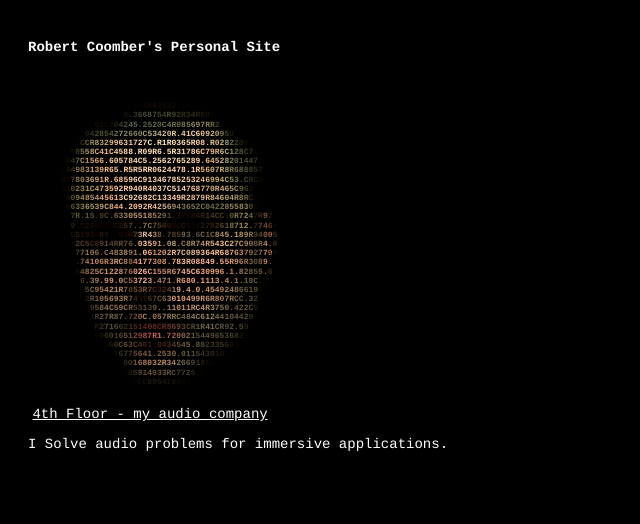
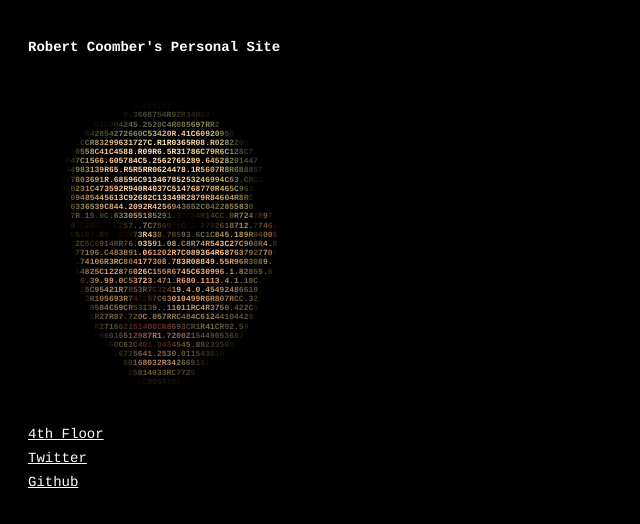
Before and after one commit to robertncoomber/r0bwiki, a React (Create React App) app: page / in a window 1280 px wide. Shown: the top 524 px of the page, without its empty margins (0-640 px from the left). Built offline with nearby package versions, Linux system fonts and the light colour scheme.

Commit message:
updated buttons

```diff
--- a/src/App.js
+++ b/src/App.js
@@ -2,18 +2,14 @@ import "./styles.css";
 import "./Ascii";
 import Ascii from "./Ascii";
 import HomePage from "./HomePage";
+import BottomButtons from "./BottomButtons";
 
 function App() {
     return (
         <div>
             <HomePage />;
             <Ascii />;
-            <a href="www.google.com" className="title">
-                4th Floor - my audio company
-            </a>
-            <p className="otherText">
-                I Solve audio problems for immersive applications.
-            </p>
+            <BottomButtons/>;
         </div>
     );
 }
--- /dev/null
+++ b/src/BottomButtons.js
@@ -0,0 +1,10 @@
+export default function BottomButtons()
+{
+    return (
+        <div>
+            <a className="buttonsText" href="www.4th-floor.com">4th Floor</a><br/>
+            <a className="buttonsText" href="twitter.com/r0bwiki">Twitter</a><br/>
+            <a className="buttonsText" href="www.github.com/robertncoomber">Github</a>
+        </div>
+    )
+}
--- a/src/styles.css
+++ b/src/styles.css
@@ -29,13 +29,28 @@ body {
     padding-left: 20px;
 }
 
-.otherText{
+.buttonsText{
     color: white;
     font-family: Courier, monospace;
     font-size: 14px;
     text-align: left;
     padding-left: 20px;
+    line-height: 24px;
 }
+
+.buttonsText:visited{
+    color: white;
+}
+
+.buttonsText:active{
+    color: white;
+}
+
+.buttonsText:hover{
+    color:tomato;
+}
+
+
 
 @media screen and (max-width: 650px) {
     .Ascii {
```
